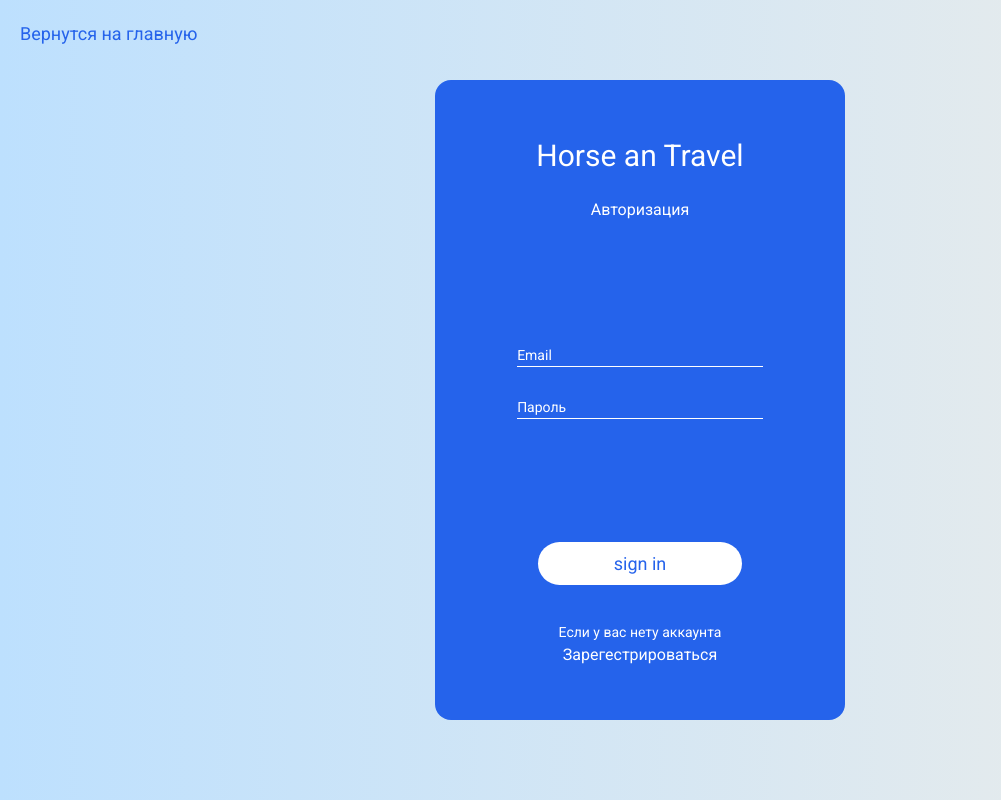
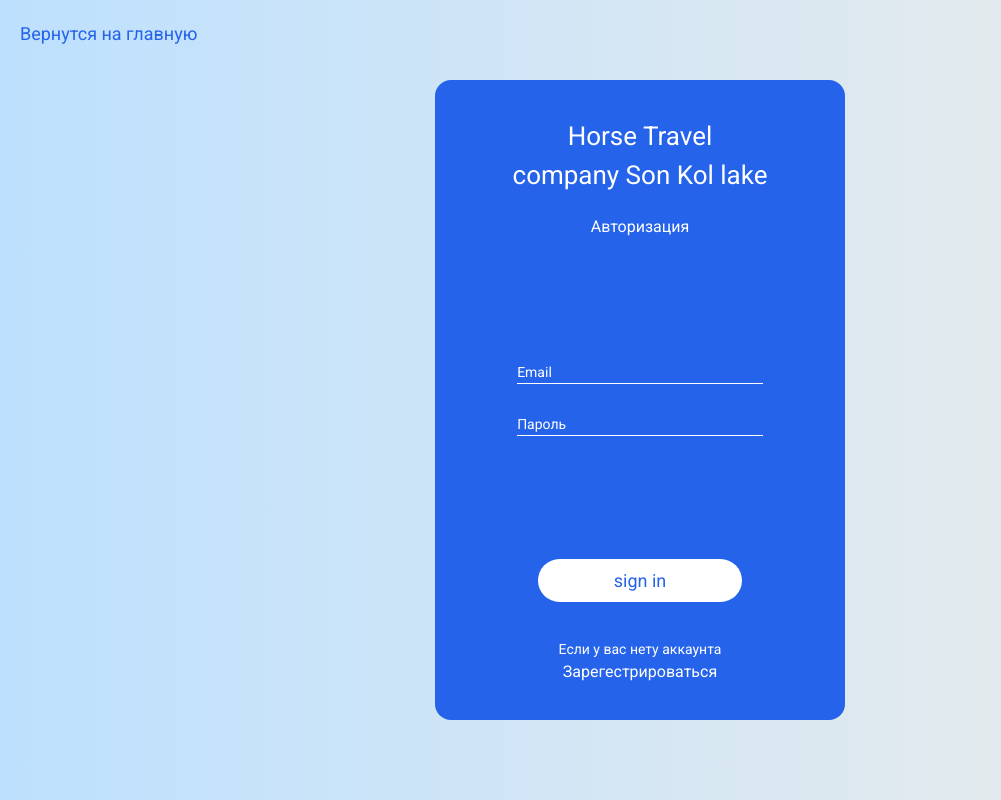
Before and after one commit to Diligen1/horse_and-_travel, a Next.js app: page /author in a window 1280 px wide. Shown: the whole page, without its empty margins (0-1001 px from the left). Built offline with nearby package versions, Linux system fonts and the light colour scheme.

Commit message:
fixed bug

```diff
--- a/src/app/layout.tsx
+++ b/src/app/layout.tsx
@@ -10,8 +10,8 @@ const inter = Roboto({
 
 export const metadata: Metadata = {
   title: {
-    default: "Kyrgyz Horse Travel",
-    template: "%s | Kyrgyz Horse Travel",
+    default: "Horse travel company Son Kol lake ",
+    template: "%s | Horse travel company Son Kol lake ",
   },
   description:
     "Индивидуальный тур - это возможность получить те впечатления и эмоции которые вы захотите, а не выбрать только из тех что дадут",
--- a/src/components/common/header.tsx
+++ b/src/components/common/header.tsx
@@ -26,9 +26,9 @@ export default function Header() {
         <div>
           <Link
             href="/"
-            className={` m-0 text-[18px] lg:text-[24px] text-white hover:text-blue-900 duration-500`}
+            className={` m-0 text-[16px] lg:text-[22px] align-center text-white hover:text-blue-900 duration-500`}
           >
-            Horse and Travel
+            Horse Travel <br /> company Son Kol lake
           </Link>
         </div>
         <div className=" hidden lg:flex flex-row items-center justify-around gap-[5px] ">
--- a/src/components/homepagecomponents/promoHome.tsx
+++ b/src/components/homepagecomponents/promoHome.tsx
@@ -42,9 +42,9 @@ export default function PromoHome() {
         )}
         <div className="absolute top-0 sm:top-[20%] left-[50%] lg:top-[40%] lg:left-[50%] w-full transform translate-x-[-50%] -translate-y-[-50%] lg:translate-x-[-50%] lg:-translate-y-[-50%]   flex flex-col justify-evenly  items-center">
           <h1
-            className={` sm:text-[36px] text-[18px] text-white cursor-default  pb-[20px]`}
+            className={` text-center sm:text-[36px] text-[18px] text-white cursor-default  pb-[20px]`}
           >
-            Horse and Travel
+            Horse Travel <br /> company Son Kol lake
           </h1>
           <Link
             href="/#gallery"
--- a/src/components/registerpagecomponents/authorcomponents.tsx
+++ b/src/components/registerpagecomponents/authorcomponents.tsx
@@ -52,8 +52,10 @@ export default function AuthorComponents() {
           </Link>
         </div>
         <div className=" h-[100vh] w-full lg:w-[32%] lg:h-[80%] bg-blue-600 rounded-[16px] justify-center flex flex-col items-center">
-          <div className="text-center text-white text-[30px] ">
-            <h1>Horse an Travel</h1>
+          <div className="text-center text-white text-[26px] ">
+            <h1>
+              Horse Travel <br /> company Son Kol lake
+            </h1>
             <h1 className="text-[16px] pt-[20px]">Авторизация</h1>
           </div>
           <div className="w-[60%] h-[30%] lg:h-[50%] gap-[40px] lg:gap-[30px] flex flex-col justify-center ">
--- a/src/components/registerpagecomponents/registercomponents.tsx
+++ b/src/components/registerpagecomponents/registercomponents.tsx
@@ -63,8 +63,10 @@ export default function RegisterComponents() {
           </Link>
         </div>
         <div className=" h-[100vh] w-full lg:w-[32%] lg:h-[80%] bg-blue-600 rounded-[16px] justify-center flex flex-col items-center">
-          <div className="text-center text-white text-[30px]">
-            <h1>Horse an Travel</h1>
+          <div className="text-center text-white text-[26px]">
+            <h1>
+              Horse Travel <br /> company Son Kol lake
+            </h1>
             <h1 className="text-[16px] pt-[20px]">Регистрация</h1>
           </div>
           <div className="w-[60%] h-[40%] lg:h-[50%] gap-[40px] lg:gap-[30px] flex flex-col justify-center ">
```
